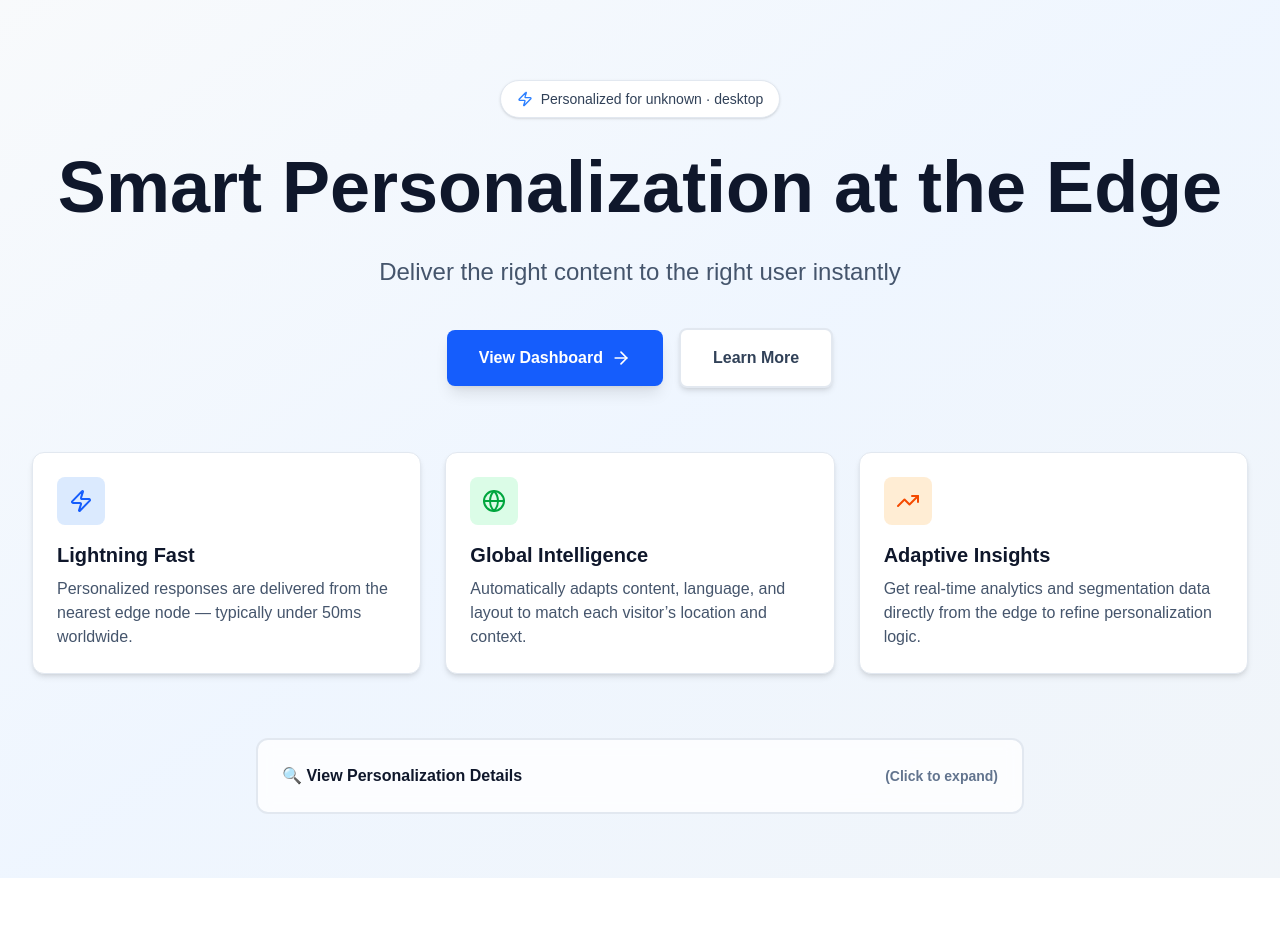
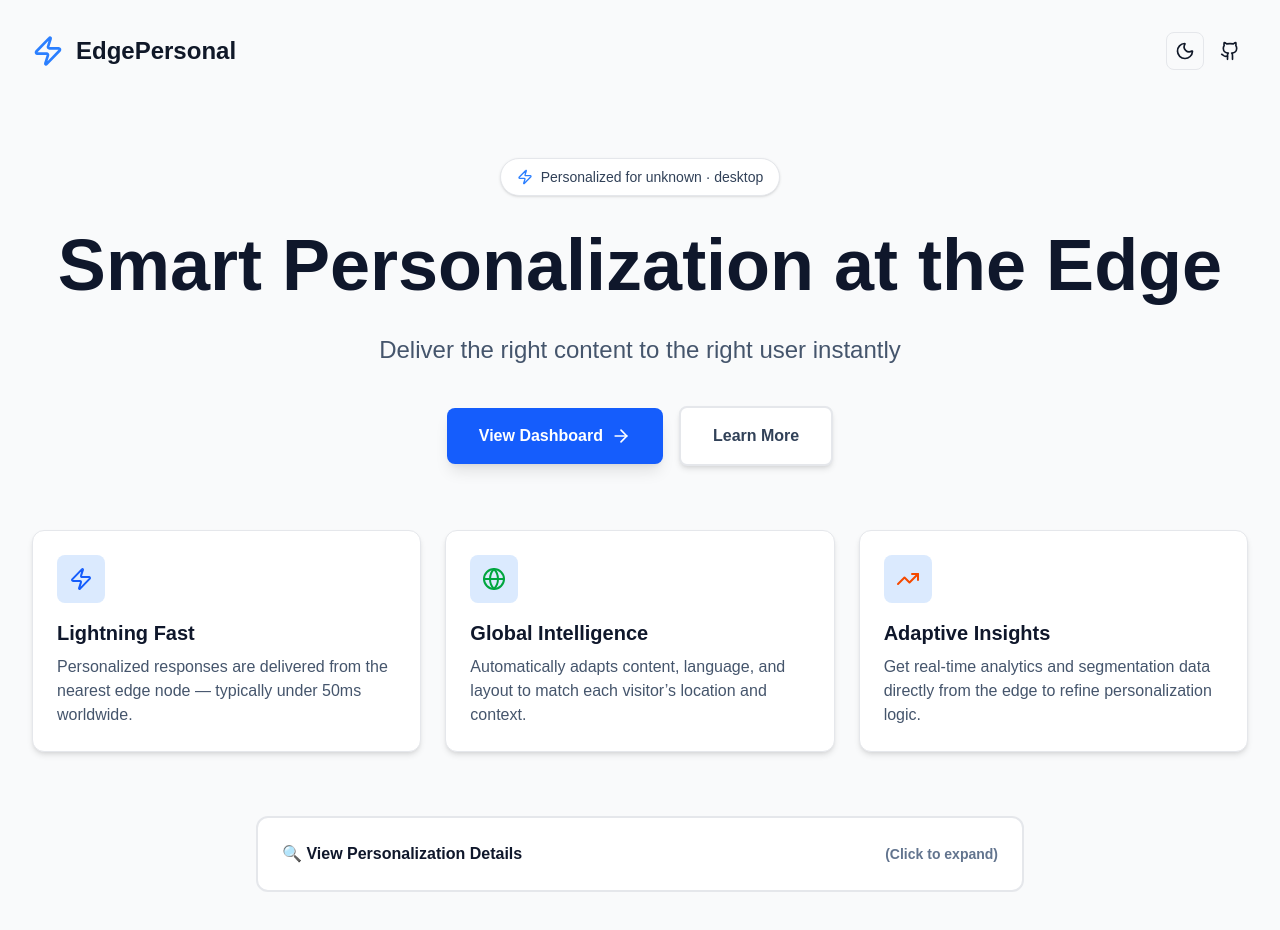
Before and after one commit to fohalabi/edgesync, a Next.js app: page / in a window 1280 px wide. Shown: the top 930 px of the page. Before the commit the page ends 878 px from the top, so only its background shows below. Built offline with nearby package versions, Linux system fonts and the light colour scheme.

Commit message:
Updated the landing page to haave suitable contents

```diff
--- a/app/components/PersonalizeHero.tsx
+++ b/app/components/PersonalizeHero.tsx
@@ -1,11 +1,17 @@
 'use client';
 
+import React, { useState } from 'react';
 import { usePersonalization } from '@/hooks/usePersonalization';
-import { ArrowRight, Zap, Globe, TrendingUp } from 'lucide-react';
+import { ArrowRight, Zap, Globe, TrendingUp, Sun, Moon, Github } from 'lucide-react';
 import Link from 'next/link';
 
 export default function PersonalizedHero() {
   const { data, loading, error } = usePersonalization();
+  const [darkMode, setDarkMode] = useState(false);
+
+  const bgClass = darkMode ? 'bg-gray-900 text-gray-100' : 'bg-gray-50 text-gray-900';
+  const cardBg = darkMode ? 'bg-gray-800' : 'bg-white';
+  const borderColor = darkMode ? 'border-gray-700' : 'border-gray-200';
 
   if (loading) {
     return (
@@ -45,22 +51,51 @@ export default function PersonalizedHero() {
   const theme = variant.content.theme || 'default';
 
   return (
-    <div className={`min-h-screen bg-gradient-to-br ${themeClasses[theme]}`}>
+    <div className={`min-h-screen ${bgClass} transition-colors duration-200`}>
+    {/* Header with Logo, GitHub, and Theme Toggle */}
+    <div className="max-w-7xl mx-auto px-4 sm:px-6 lg:px-8 pt-6">
+      <div className="flex items-center justify-between mb-2 mt-2">
+        {/* Logo */}
+        <div className="flex items-center gap-3">
+          <Zap className="text-blue-500" size={32} />
+          <span className="text-2xl font-bold">EdgePersonal</span>
+        </div>
+
+        {/* GitHub + Theme Toggle */}
+        <div className="flex items-center gap-2">
+          <button
+            onClick={() => setDarkMode(!darkMode)}
+            className={`p-2 rounded-lg border ${borderColor} hover:bg-opacity-80 transition-opacity`}
+          >
+            {darkMode ? <Sun size={20} /> : <Moon size={20} />}
+          </button>
+
+          <a
+            href="https://github.com/yourusername/edge-personalization"
+            target="_blank"
+            rel="noopener noreferrer"
+            className="p-2 hover:opacity-70 transition-opacity"
+          >
+            <Github size={20} />
+          </a>
+        </div>
+      </div>
+    </div>
       <div className="max-w-7xl mx-auto px-4 sm:px-6 lg:px-8 pt-20 pb-16">
         {/* Main Hero */}
         <div className="text-center mb-16">
-          <div className="inline-flex items-center gap-2 px-4 py-2 bg-white rounded-full shadow-sm mb-6 border border-slate-200">
+          <div className={`inline-flex items-center gap-2 px-4 py-2 ${cardBg} rounded-full shadow-sm mb-6 border ${borderColor}`}>
             <Zap className="text-blue-500" size={16} />
-            <span className="text-sm font-medium text-slate-700">
+            <span className={`text-sm font-medium ${darkMode ? 'text-gray-300' : 'text-slate-700'}`}>
               Personalized for {segment.country || 'your region'} · {segment.device}
             </span>
           </div>
 
-          <h1 className="text-5xl md:text-6xl lg:text-7xl font-bold text-slate-900 mb-6 leading-tight">
+          <h1 className={`text-5xl md:text-6xl lg:text-7xl font-bold ${darkMode ? 'text-gray-100' : 'text-slate-900'} mb-6 leading-tight`}>
             {variant.content.headline || 'Deliver experiences that adapt at the edge.'}
           </h1>
 
-          <p className="text-xl md:text-2xl text-slate-600 mb-10 max-w-3xl mx-auto">
+          <p className={`text-xl md:text-2xl ${darkMode ? 'text-gray-400' : 'text-slate-600'} mb-10 max-w-3xl mx-auto`}>
             {variant.content.subheadline ||
               'Serve each visitor a unique experience powered by real-time edge logic, no backend latency required.'}
           </p>
@@ -74,7 +109,7 @@ export default function PersonalizedHero() {
               <ArrowRight className="group-hover:translate-x-1 transition-transform" size={20} />
             </Link>
 
-            <button className="bg-white text-slate-700 font-semibold py-4 px-8 rounded-lg transition-all shadow-md hover:shadow-lg border-2 border-slate-200 hover:border-slate-300">
+            <button className={`${cardBg} ${darkMode ? 'text-gray-200' : 'text-slate-700'} font-semibold py-4 px-8 rounded-lg transition-all shadow-md hover:shadow-lg border-2 ${borderColor} ${darkMode ? 'hover:border-gray-600' : 'hover:border-slate-300'}`}>
               Learn More
             </button>
           </div>
@@ -82,67 +117,67 @@ export default function PersonalizedHero() {
 
         {/* Feature Cards */}
         <div className="grid grid-cols-1 md:grid-cols-3 gap-6 mb-16">
-          <div className="bg-white p-6 rounded-xl shadow-md border border-slate-200">
-            <div className="w-12 h-12 bg-blue-100 rounded-lg flex items-center justify-center mb-4">
+          <div className={`${cardBg} p-6 rounded-xl shadow-md border ${borderColor}`}>
+            <div className={`w-12 h-12 ${darkMode ? 'bg-blue-900/30' : 'bg-blue-100'} rounded-lg flex items-center justify-center mb-4`}>
               <Zap className="text-blue-600" size={24} />
             </div>
-            <h3 className="text-xl font-bold text-slate-900 mb-2">Lightning Fast</h3>
-            <p className="text-slate-600">
+            <h3 className={`text-xl font-bold ${darkMode ? 'text-gray-100' : 'text-slate-900'} mb-2`}>Lightning Fast</h3>
+            <p className={darkMode ? 'text-gray-400' : 'text-slate-600'}>
               Personalized responses are delivered from the nearest edge node — typically under 50ms worldwide.
             </p>
           </div>
 
-          <div className="bg-white p-6 rounded-xl shadow-md border border-slate-200">
-            <div className="w-12 h-12 bg-green-100 rounded-lg flex items-center justify-center mb-4">
+          <div className={`${cardBg} p-6 rounded-xl shadow-md border ${borderColor}`}>
+            <div className={`w-12 h-12 ${darkMode ? 'bg-blue-900/30' : 'bg-blue-100'} rounded-lg flex items-center justify-center mb-4`}>
               <Globe className="text-green-600" size={24} />
             </div>
-            <h3 className="text-xl font-bold text-slate-900 mb-2">Global Intelligence</h3>
-            <p className="text-slate-600">
+            <h3 className={`text-xl font-bold ${darkMode ? 'text-gray-100' : 'text-slate-900'} mb-2`}>Global Intelligence</h3>
+            <p className={darkMode ? 'text-gray-400' : 'text-slate-600'}>
               Automatically adapts content, language, and layout to match each visitor’s location and context.
             </p>
           </div>
 
-          <div className="bg-white p-6 rounded-xl shadow-md border border-slate-200">
-            <div className="w-12 h-12 bg-orange-100 rounded-lg flex items-center justify-center mb-4">
+         <div className={`${cardBg} p-6 rounded-xl shadow-md border ${borderColor}`}>
+            <div className={`w-12 h-12 ${darkMode ? 'bg-blue-900/30' : 'bg-blue-100'} rounded-lg flex items-center justify-center mb-4`}>
               <TrendingUp className="text-orange-600" size={24} />
             </div>
-            <h3 className="text-xl font-bold text-slate-900 mb-2">Adaptive Insights</h3>
-            <p className="text-slate-600">
+            <h3 className={`text-xl font-bold ${darkMode ? 'text-gray-100' : 'text-slate-900'} mb-2`}>Adaptive Insights</h3>
+            <p className={darkMode ? 'text-gray-400' : 'text-slate-600'}>
               Get real-time analytics and segmentation data directly from the edge to refine personalization logic.
             </p>
           </div>
         </div>
 
         {/* Personalization Debug Panel (Collapsible) */}
-        <details className="bg-white/80 backdrop-blur p-6 rounded-xl border-2 border-slate-200 max-w-3xl mx-auto">
-          <summary className="cursor-pointer font-semibold text-slate-900 flex items-center justify-between">
+        <details className={`${cardBg} backdrop-blur p-6 rounded-xl border-2 ${borderColor} max-w-3xl mx-auto`}>
+          <summary className={`cursor-pointer font-semibold ${darkMode ? 'text-gray-100' : 'text-slate-900'} flex items-center justify-between`}>
             <span>🔍 View Personalization Details</span>
-            <span className="text-sm text-slate-500">(Click to expand)</span>
+            <span className={`text-sm ${darkMode ? 'text-gray-500' : 'text-slate-500'}`}>(Click to expand)</span>
           </summary>
 
           <div className="mt-4 grid grid-cols-2 gap-4 text-sm">
-            <div className="p-3 bg-slate-50 rounded-lg">
-              <span className="font-medium text-slate-700 block mb-1">Segment ID</span>
-              <p className="text-slate-900 font-mono">{segment.id}</p>
+            <div className={`p-3 ${darkMode ? 'bg-gray-700' : 'bg-slate-50'} rounded-lg`}>
+              <span className={`font-medium ${darkMode ? 'text-gray-300' : 'text-slate-700'} block mb-1`}>Segment ID</span>
+              <p className={`${darkMode ? 'text-gray-200' : 'text-slate-900'} font-mono`}>{segment.id}</p>
             </div>
-            <div className="p-3 bg-slate-50 rounded-lg">
-              <span className="font-medium text-slate-700 block mb-1">Device Type</span>
-              <p className="text-slate-900 font-mono">{segment.device}</p>
+            <div className={`p-3 ${darkMode ? 'bg-gray-700' : 'bg-slate-50'} rounded-lg`}>
+             <span className={`font-medium ${darkMode ? 'text-gray-300' : 'text-slate-700'} block mb-1`}>Device Type</span>
+              <p className={`${darkMode ? 'text-gray-200' : 'text-slate-900'} font-mono`}>{segment.device}</p>
             </div>
-            <div className="p-3 bg-slate-50 rounded-lg">
-              <span className="font-medium text-slate-700 block mb-1">Location</span>
-              <p className="text-slate-900 font-mono">{segment.country || 'Unknown'}</p>
+            <div className={`p-3 ${darkMode ? 'bg-gray-700' : 'bg-slate-50'} rounded-lg`}>
+              <span className={`font-medium ${darkMode ? 'text-gray-300' : 'text-slate-700'} block mb-1`}>Location</span>
+              <p className={`${darkMode ? 'text-gray-200' : 'text-slate-900'} font-mono`}>{segment.country || 'Unknown'}</p>
             </div>
-            <div className="p-3 bg-slate-50 rounded-lg">
-              <span className="font-medium text-slate-700 block mb-1">User Status</span>
-              <p className="text-slate-900 font-mono">
+            <div className={`p-3 ${darkMode ? 'bg-gray-700' : 'bg-slate-50'} rounded-lg`}>
+              <span className={`font-medium ${darkMode ? 'text-gray-300' : 'text-slate-700'} block mb-1`}>User Status</span>
+              <p className={`${darkMode ? 'text-gray-200' : 'text-slate-900'} font-mono`}>
                 {segment.isNewUser ? 'New Visitor' : 'Returning'}
               </p>
             </div>
             {experimentVariant && (
-              <div className="col-span-2 p-3 bg-blue-50 rounded-lg border border-blue-200">
-                <span className="font-medium text-blue-700 block mb-1">Experiment Variant</span>
-                <p className="text-blue-900 font-mono">{experimentVariant}</p>
+              <div className={`col-span-2 p-3 ${darkMode ? 'bg-blue-900/20 border-blue-800' : 'bg-blue-50 border-blue-200'} rounded-lg border`}>
+                <span className={`font-medium ${darkMode ? 'text-blue-400' : 'text-blue-700'} block mb-1`}>Experiment Variant</span>
+                <p className={`${darkMode ? 'text-blue-300' : 'text-blue-900'} font-mono`}>{experimentVariant}</p>
               </div>
             )}
           </div>
```
